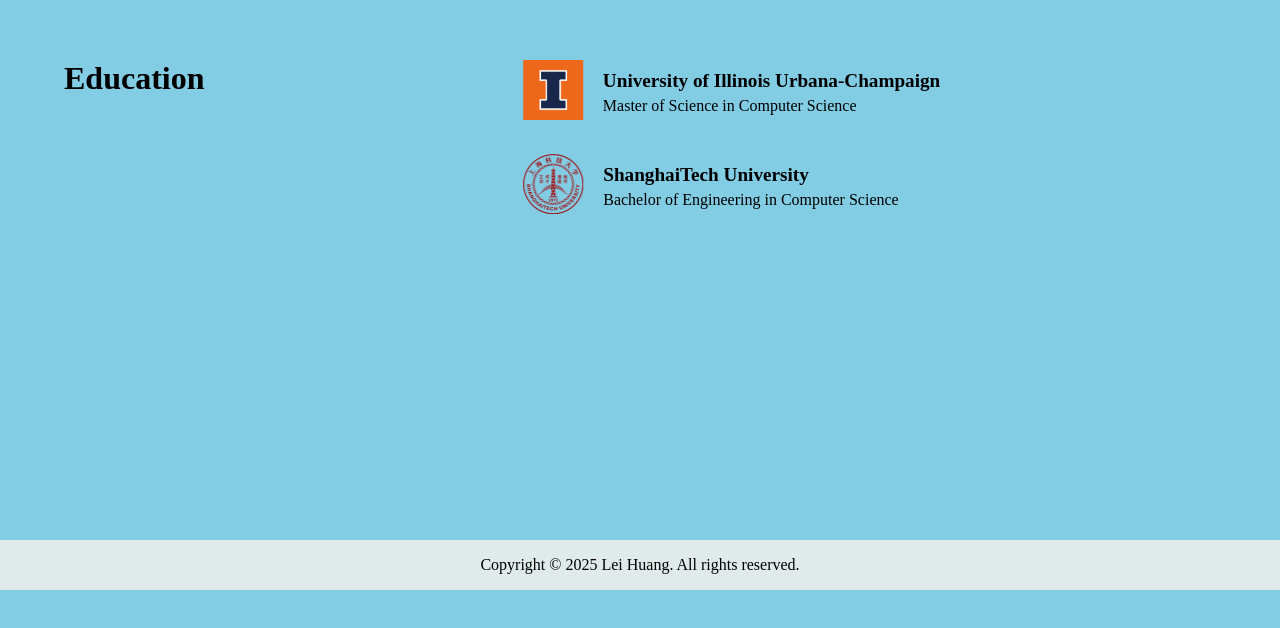
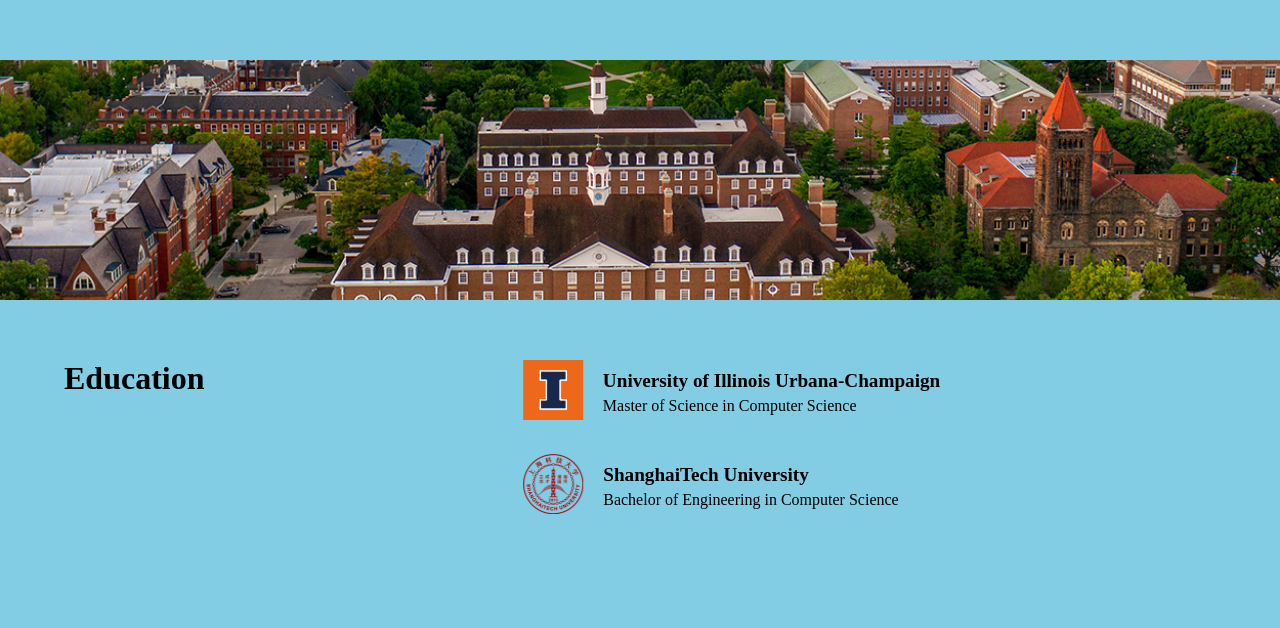
Before and after one commit to Winlere/mp1, a website built with webpack: page src/index.html in a window 1280 px wide. Shown: the part 2445-3073 px from the top of the page. Before the commit the page ends 3045 px from the top, so only its background shows below. Built offline with nearby package versions, Linux system fonts and the light colour scheme; files whose address does not match are found by name.

Commit message:
feat: fixed background

```diff
--- a/llm_logs.csv
+++ b/llm_logs.csv
@@ -1 +1,3 @@
 https://chatgpt.com/share/68c615f6-d23c-800c-97b9-cfb94411c991
+https://chatgpt.com/share/68c62281-433c-800c-b72e-dbb2d6881728
+https://chatgpt.com/share/68c6228d-c308-800c-a89b-4b323ca5d508
--- a/src/css/main.scss
+++ b/src/css/main.scss
@@ -173,7 +173,7 @@ $gradient-background: rgb(130, 204, 228);
 
 .education-container {
   width: 90%;
-  height: 60vh;
+  height: 100vh;
   display: flex;
   flex-direction: row;
   align-items: flex-start;
@@ -230,6 +230,17 @@ $gradient-background: rgb(130, 204, 228);
     }
   }
 }
+
+.fixed-bigdivider {
+  background-image: url(../assets/uiuc_campus.jpg);
+  width: 100%;
+  height: 30vh;
+        background-attachment: fixed;  /* keeps image fixed while scrolling */
+      background-position: center;
+      background-repeat: no-repeat;
+      background-size: cover;
+}
+
 
 .footer-container {
   margin-bottom: 10px;
--- a/src/index.html
+++ b/src/index.html
@@ -50,6 +50,7 @@
 
       <div class="profile-bio-container" id="profile">
         <img class="profile-image" src="assets/me_map_square.jpg" />
+
         <h1 class="my_name">Lei Huang</h1>
 
         <p class="email">
@@ -122,6 +123,10 @@
         </div>
       </div>
 
+      <div class="fixed-bigdivider"></div>
+      <div class="divider"></div>
+      <div class="divider"></div>
+      <div class="divider"></div>
 
       <div class="education-container" id="education">
         <h1 class="education-header">Education</h1>
```
Also changed, not shown: src/assets/uiuc_campus.jpg (added).
